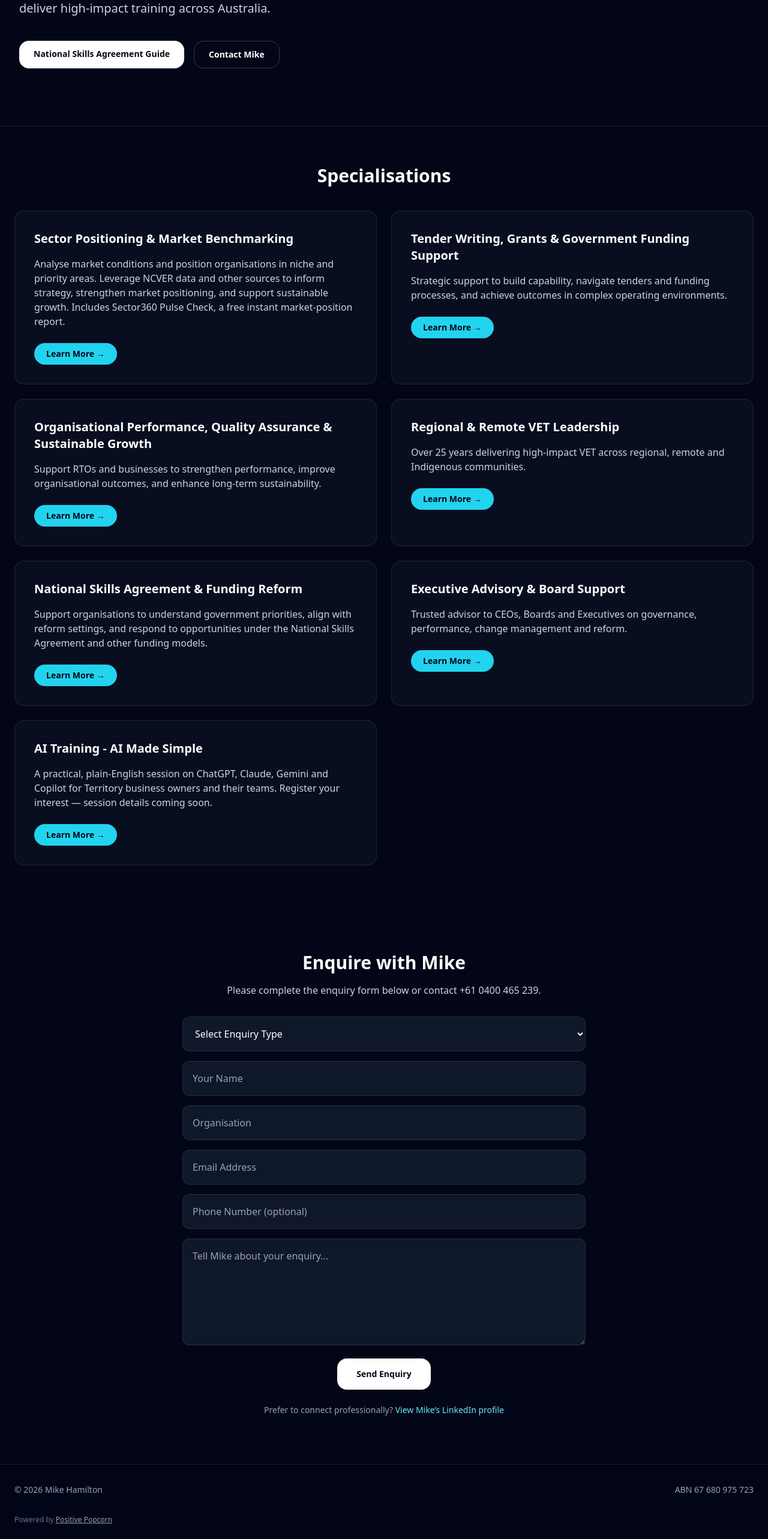
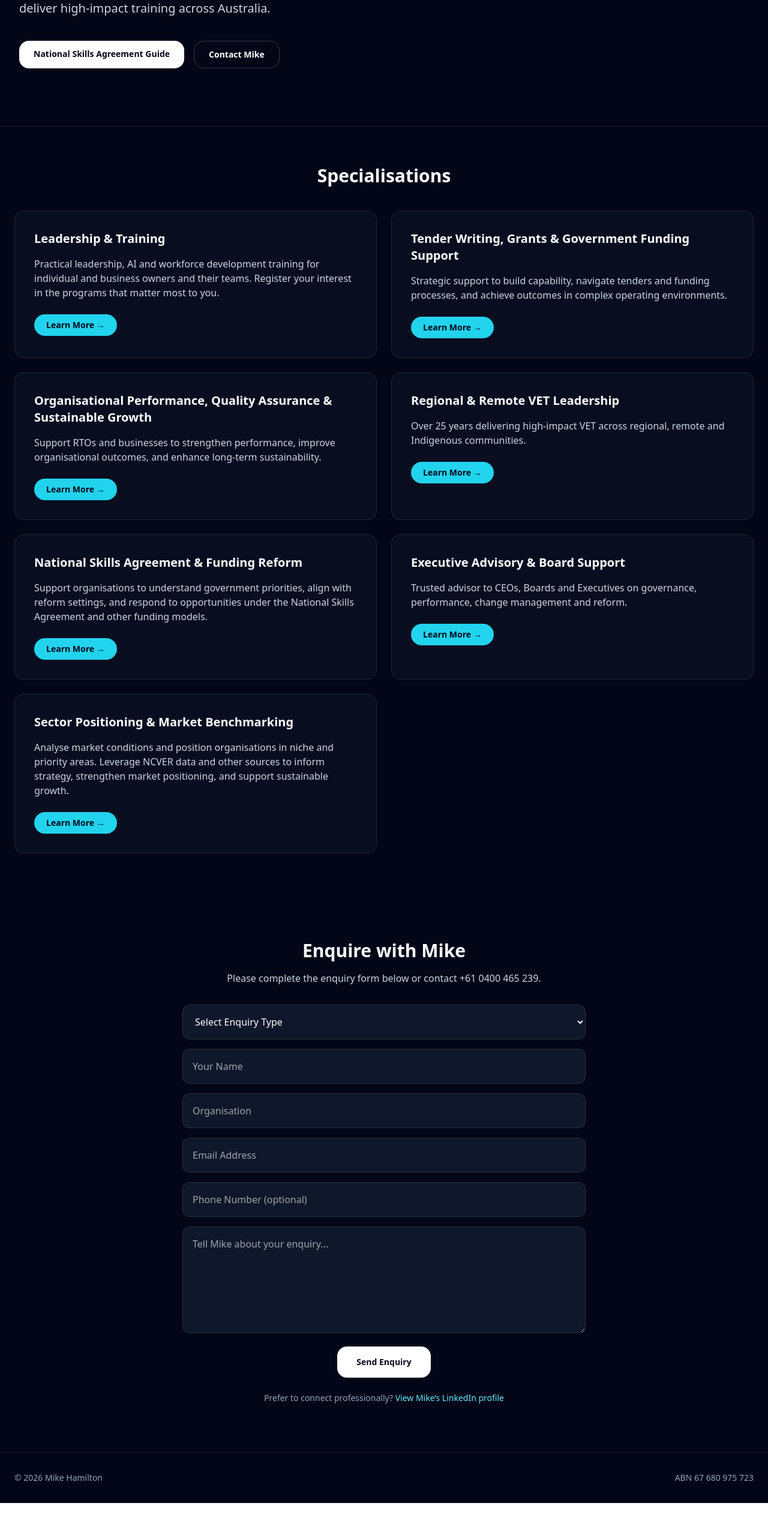
Before and after one commit to melanieorr-png/mikehamilton-site2, a React (Vite) app: page / in a window 1280 px wide. Shown: the part 859-3425 px from the top of the page at 60% size. After the commit the page ends 3365 px from the top, so only its background shows below. Built offline with nearby package versions, Linux system fonts and the light colour scheme.

Commit message:
Update App.jsx

```diff
--- a/src/App.jsx
+++ b/src/App.jsx
@@ -3,10 +3,10 @@ import { Analytics } from "@vercel/analytics/react";
 export default function App() {
   const services = [
     {
-      title: "Sector Positioning & Market Benchmarking",
-      path: "/sector-positioning.html",
+      title: "Leadership & Training",
+      path: "/training-register.html",
       description:
-        "Analyse market conditions and position organisations in niche and priority areas. Leverage NCVER data and other sources to inform strategy, strengthen market positioning, and support sustainable growth. Includes Sector360 Pulse Check, a free instant market-position report.",
+        "Practical leadership, AI and workforce development training for individual and business owners and their teams. Register your interest in the programs that matter most to you.",
     },
     {
       title: "Tender Writing, Grants & Government Funding Support",
@@ -40,10 +40,10 @@ export default function App() {
         "Trusted advisor to CEOs, Boards and Executives on governance, performance, change management and reform.",
     },
     {
-      title: "AI Training - AI Made Simple",
-      path: "/ai-made-simple-register.html",
+      title: "Sector Positioning & Market Benchmarking",
+      path: "/sector-positioning.html",
       description:
-        "A practical, plain-English session on ChatGPT, Claude, Gemini and Copilot for Territory business owners and their teams. Register your interest — session details coming soon.",
+        "Analyse market conditions and position organisations in niche and priority areas. Leverage NCVER data and other sources to inform strategy, strengthen market positioning, and support sustainable growth.",
     },
   ];
 
@@ -267,19 +267,6 @@ export default function App() {
           <p>© {new Date().getFullYear()} Mike Hamilton</p>
           <p>ABN 67 680 975 723</p>
         </div>
-        <div className="mx-auto max-w-7xl px-6 pb-6 text-xs text-slate-500">
-          <p>
-            Powered by{' '}
-            <a
-              href="https://www.positivepopcorn.com.au"
-              target="_blank"
-              rel="noopener noreferrer"
-              className="text-slate-400 underline hover:text-cyan-300"
-            >
-              Positive Popcorn
-            </a>
-          </p>
-        </div>
       </footer>
 
       <Analytics />
```
